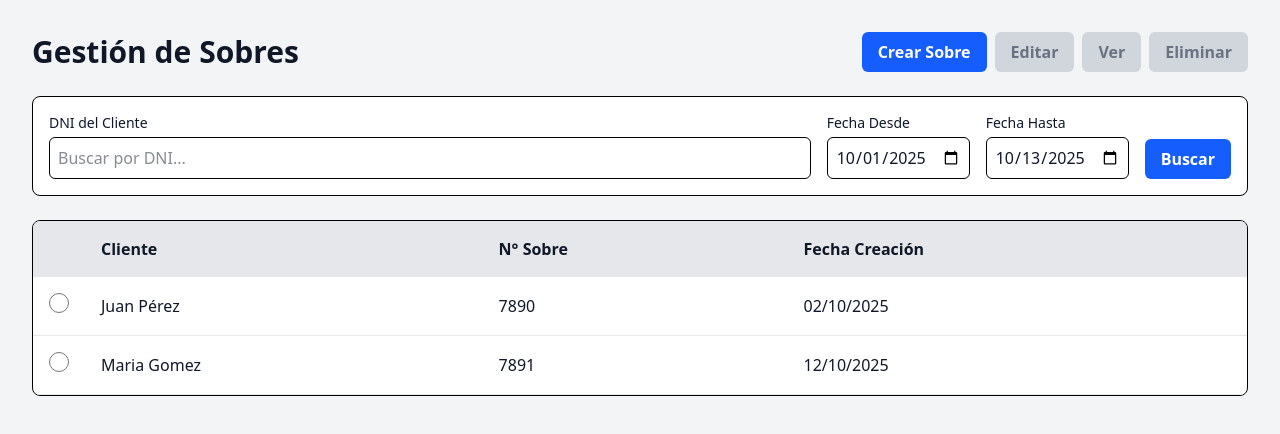
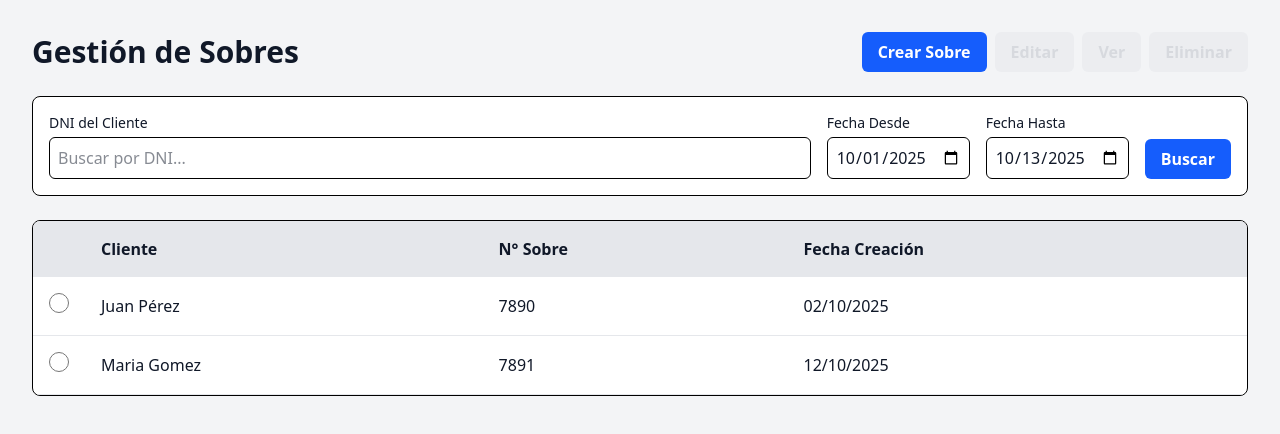
Before and after one commit to nmbenvino/ppyl-optica-frontend, a React (Vite) app: page / in a window 1280 px wide. Shown: the top 434 px of the page. Built offline with nearby package versions, Linux system fonts and the light colour scheme.

Commit message:
modificados los estilos de homepage

```diff
--- a/src/pages/HomePage/Styles.js
+++ b/src/pages/HomePage/Styles.js
@@ -33,12 +33,12 @@ export const homePageStyles = {
   actionsContainer: "flex gap-2",
   button: {
     base: "py-2 px-4 rounded-md font-semibold transition-colors duration-200 focus:outline-none focus:ring-2 focus:ring-offset-2 focus:ring-offset-gray-100 dark:focus:ring-offset-gray-900",
-    primary: "bg-blue-600 hover:bg-blue-700 text-white",
+    primary: "bg-blue-600 hover:bg-blue-800 dark:hover:bg-blue-500 text-white",
     secondary:
-      "bg-gray-200 hover:bg-gray-300 text-gray-800 dark:bg-gray-600 dark:hover:bg-gray-700 dark:text-white",
-    danger: "bg-red-600 hover:bg-red-700 text-white",
+      "bg-gray-500 hover:bg-gray-700 text-white dark:bg-gray-700 dark:hover:bg-gray-600 dark:text-white",
+    danger: "bg-red-600 hover:bg-red-900 text-white dark:hover:bg-red-400",
     disabled:
-      "bg-gray-300 text-gray-500 cursor-not-allowed dark:bg-gray-500 dark:text-gray-300",
+      "bg-gray-300 opacity-20 text-gray-500 cursor-not-allowed dark:bg-gray-500 dark:text-gray-300",
   },
   input:
     "bg-white border border-black rounded-md p-2 w-full focus:ring-blue-500 focus:border-blue-500 text-gray-900 dark:bg-gray-700 dark:border-gray-500 dark:text-white [appearance:textfield] [&::-webkit-outer-spin-button]:appearance-none [&::-webkit-inner-spin-button]:appearance-none",
```
